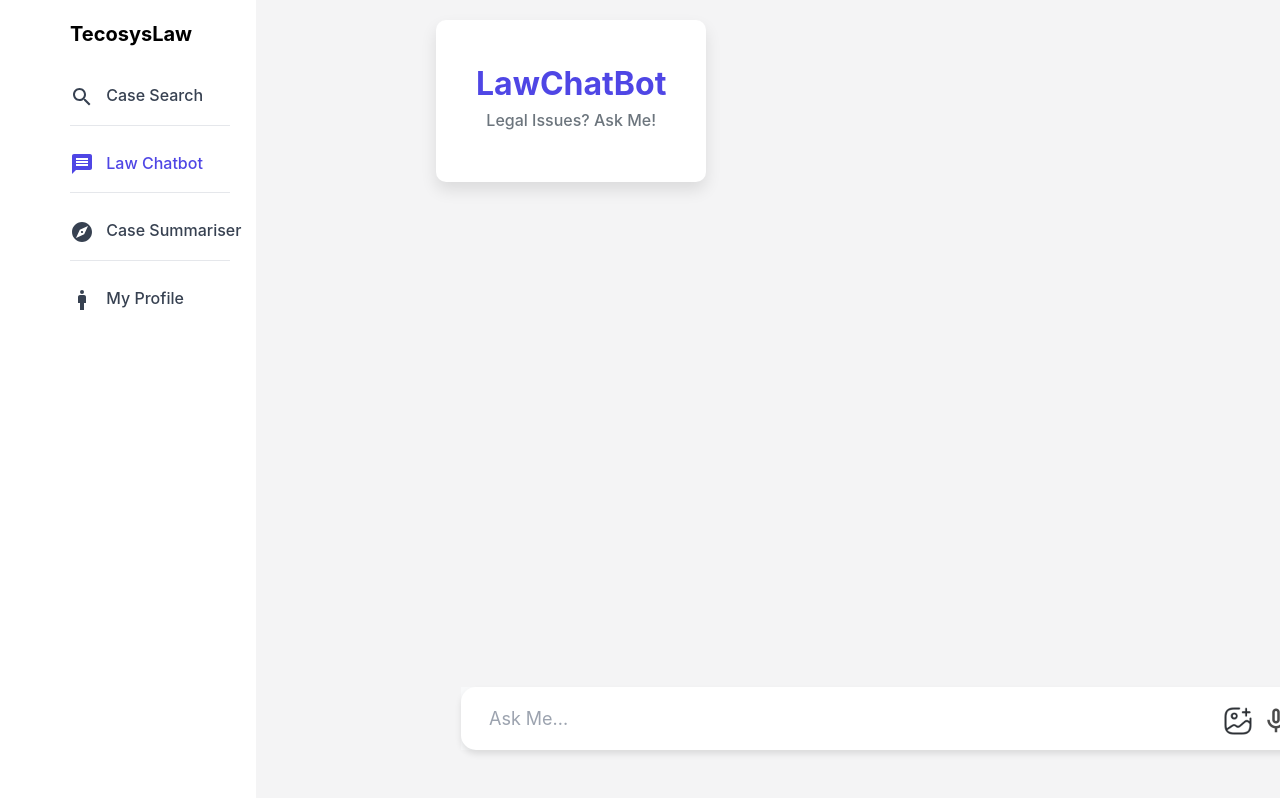
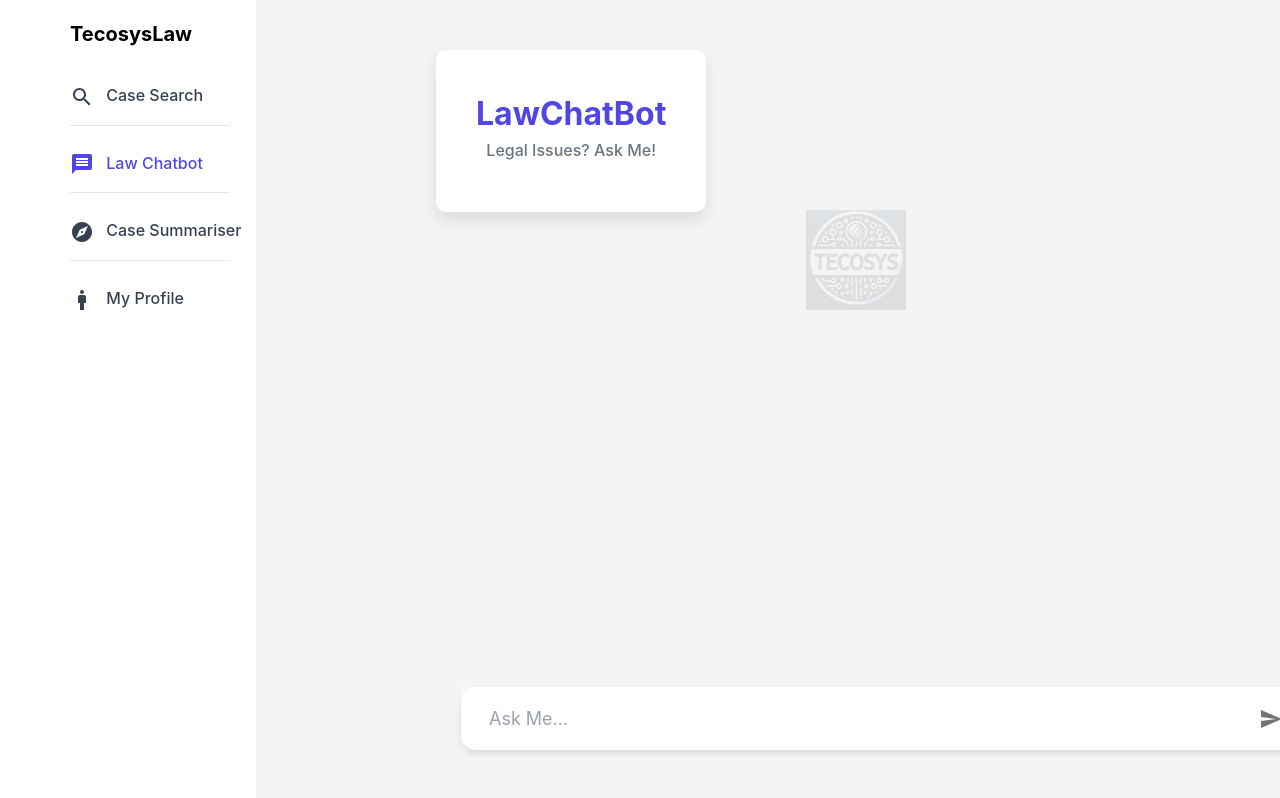
Before and after one commit to 1Yogeshh/tecosys-law, a React (Create React App) app: page /law-chat-bot in a window 1280 px wide. Built offline with nearby package versions, Linux system fonts and the light colour scheme; sample sign-in values are in the browser's storage; a web font is replaced by a local one.

Commit message:
Design chnages chatbot

```diff
--- a/src/App.js
+++ b/src/App.js
@@ -1,4 +1,4 @@
-import React from "react";
+import {React,useState} from "react";
 import { BrowserRouter as Router, Route, Routes } from "react-router-dom";
 // import CommonHomePage from "./CommonHomePage.js";
 import DraftDataInput from "./RentalAgreementDrafting/DraftDataInput.jsx";
--- a/src/CaseSearch/CaseSearch.jsx
+++ b/src/CaseSearch/CaseSearch.jsx
@@ -19,6 +19,7 @@ const CaseSearch = () => {
   const [isSearchSummaryCalled, setIsSearchSummaryCalled] = useState(false);
   const [loading, setLoading] = useState(false); // Loading state for fetching data
   const [errorMessage, setErrorMessage] = useState(""); // Error state
+  const [isDarkMode, setIsDarkMode] = useState(false);
 
   const navRef = useRef(null);
 
@@ -143,7 +144,6 @@ const CaseSearch = () => {
         {!isSearchSummaryCalled && (
           <p className="case-search-heading2">Get Details In A Blink!*</p>
         )}
-
         {/* Search input field */}
         {!isSearchSummaryCalled && (
           <div
--- a/src/CommonHomePage2.js
+++ b/src/CommonHomePage2.js
@@ -5,6 +5,7 @@ import HomeAbout from "./components/CommonHomePage/HomeAbout/HomeAbout.jsx";
 import HomeTools from "./components/CommonHomePage/HomeTools/HomeTools.jsx";
 import HomeTestimonial from "./components/CommonHomePage/HomeTestimonial/HomeTestimonial.jsx";
 import HomeFooter from "./components/CommonHomePage/HomeFooter/HomeFooter.jsx";
+import CaseSearch from "./CaseSearch/CaseSearch.jsx";
 
 
 const CommonHomePage2 = () => {
--- a/src/Sidenavbar/SideNavbar.jsx
+++ b/src/Sidenavbar/SideNavbar.jsx
@@ -41,6 +41,7 @@ function SideNavbar() {
         </NavLink>
       </div>
       <div className='h-[1px] w-[160px] mt-4 bg-gray-200'></div>
+      {/* My Profile Section */}
       <div className='mt-[25px]'>
         <NavLink
           to='/profile'
--- a/src/components/CompLawChatBot/Main/Main.css
+++ b/src/components/CompLawChatBot/Main/Main.css
@@ -32,7 +32,7 @@ body {
 }
 
 /* Navigation bar */
-{/*}.nav {
+/*}.nav {
   display: flex;
   align-items: center;
   justify-content: flex-end;
@@ -51,10 +51,10 @@ body {
 
 .nav img:hover {
   transform: scale(1.05);
-}*/}
+}*/
 
 /* Dropdown */
-{/*}.nav_item {
+/*}.nav_item {
   display: none;
   position: absolute;
   top: 60px;
@@ -68,12 +68,12 @@ body {
 
 .nav_item.visible {
   display: block;
-}*/}
+}*/
 
 .main-container {
   max-width: 900px;
   max-height: 80vh;
-  margin: 20px auto;
+  margin: -50px auto;
   padding: 20px;
   overflow-y: scroll;
   background-color: #fff;
--- a/src/components/CompLawChatBot/Main/Main.jsx
+++ b/src/components/CompLawChatBot/Main/Main.jsx
@@ -6,6 +6,9 @@ import Popup from "../Popup/Popup.jsx";
 import LCLogoBlack from "../assets/LCLogoBlack.png";
 import FormattedContent from "../../../CommonFiles/FormattedContent.jsx";
 import ProfileIconDropDown from "../../../CommonFiles/ProfileIconDropdown.jsx";
+import SendIcon from "@mui/icons-material/Send";
+import IconButton from "@mui/material/IconButton";
+import tecosysLogo from "../../CompLawChatBot/assets/tecosysLogo.png"
 
 const Main = () => {
   const { chatHistory, setChatHistory } = useContext(Context);
@@ -15,6 +18,8 @@ const Main = () => {
   const [input, setInput] = useState("");
 
   const navRef = useRef(null);
+
+
 
   const handleKeyDown = (event) => {
     if (event.key === "Enter" && input.trim()) {
@@ -99,14 +104,17 @@ const Main = () => {
 
   return (
     <div className="main">
-      {/*<div className="nav">
+      {/* <div className="nav">
         <img
           src={assets.user_icon}
           alt="profile-img"
           onClick={toggleDropdown}
           className="nav-img"
         />
-      </div>*/}
+      </div> */}
+      <div className="relative opacity-10 rounded-full w-[100px] h-[100px]">
+        <img src={tecosysLogo} alt="Tecosys-Logo" className="absolute top-[210px] left-[550px]" />
+      </div>
       <div ref={navRef}>
         <ProfileIconDropDown showProfileIconDropdown={showPIDropdown} />
       </div>
@@ -147,17 +155,12 @@ const Main = () => {
               type="text"
               placeholder="Ask Me..."
             />
-            <div className="flex mt-[5px] gap-2">
-              <img className="h-[30px] w-[25px]" src={assets.gallery_icon} alt="" />
-              <img src={assets.mic_icon} alt="" className="h-[30px] w-[25px]" />
-              {input ? (
-                <img className="h-[30px] w-[25px]"
-                  onClick={() => handleSendQuestion(input)}
-                  src={assets.send_icon}
-                  alt=""
-                />
-              ) : null}
-            </div>
+            <IconButton
+              onClick={handleSendQuestion}
+              className="text-gray-600 hover:text-gray-800"
+            >
+              <SendIcon />
+            </IconButton>
           </div>
           <div className="bottom-info">
             <button onClick={() => setShowPremiumPopup(true)}>
```
Also changed, not shown: src/components/CompLawChatBot/assets/tecosysLogo.png (added). Lines whose indentation alone changed are shown as unchanged.
